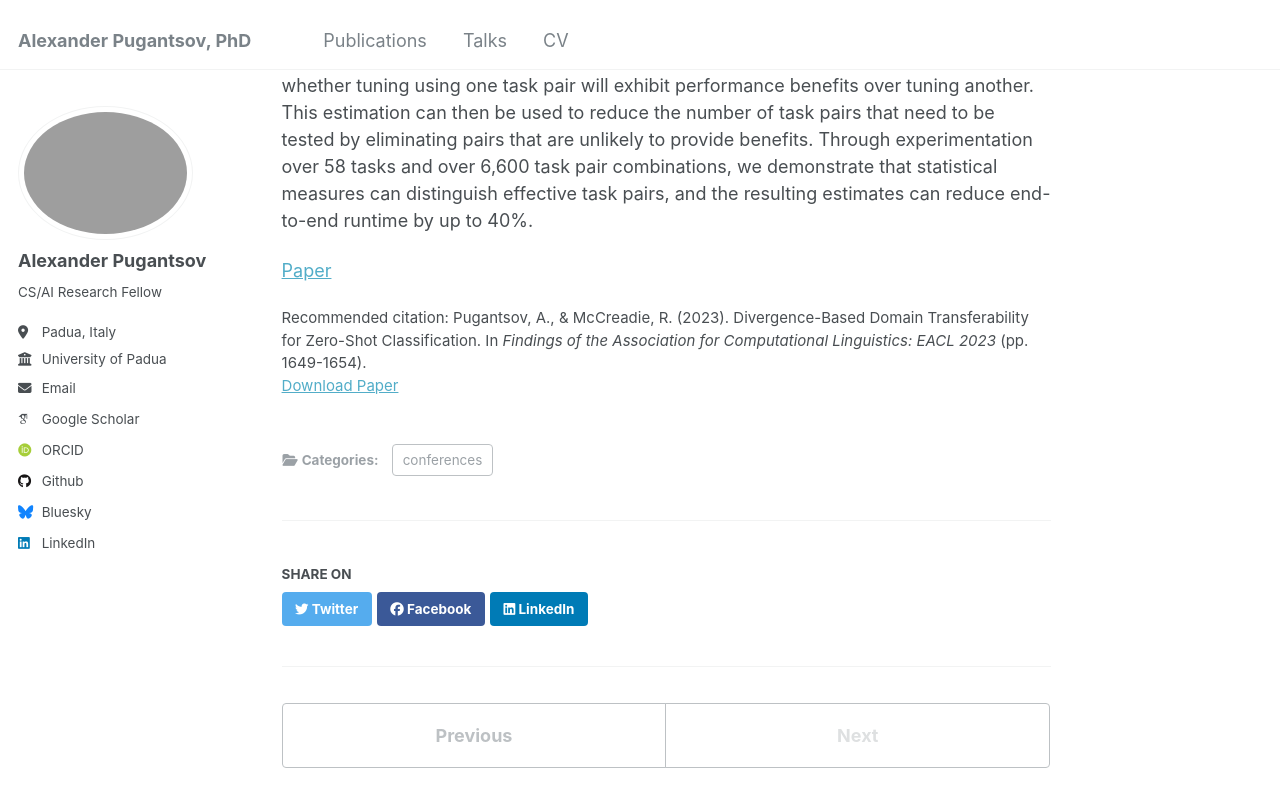
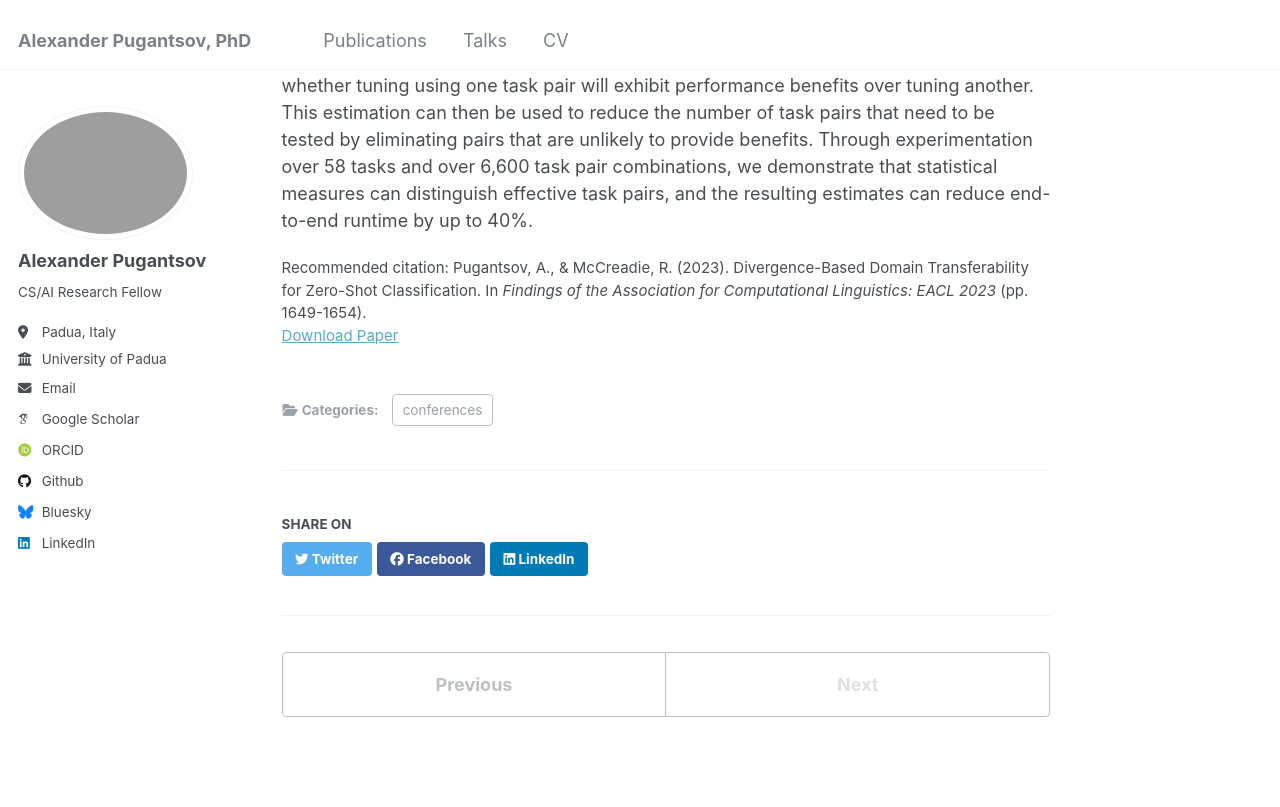
Before and after one commit to pugantsov/pugantsov.github.io, a Jekyll site: the page built from _publications/2023-09-23-divergence.md, in a window 1280 px wide and 900 px high, scrolled down 402 px. Shown: the top 807 px of the window. Built offline with Jekyll 4.4.1, drawn with Linux system fonts in a browser that asks for light colours; some web fonts are replaced.

Commit message:
Update 2023-09-23-divergence.md

```diff
--- a/_publications/2023-09-23-divergence.md
+++ b/_publications/2023-09-23-divergence.md
@@ -6,10 +6,8 @@
 excerpt: 'Fine-tuning on intermediate tasks can enhance pretrained language models, but identifying related tasks is challenging and resource-intensive. This paper uses statistical measures of domain divergence to predict which task pairs are likely to yield performance benefits. Our method reduces the number of task combinations to test, cutting runtime by up to 40% while maintaining effectiveness.'
 date: 2023-09-23
 venue: 'European Chapter of the Association for Computational Linguistics'
-paperurl: 'https://aclanthology.org/2023.findings-eacl.122.pdf'
+paperurl: 'https://aclanthology.org/2023.findings-eacl.122/'
 citation: 'Pugantsov, A., & McCreadie, R. (2023). Divergence-Based Domain Transferability for Zero-Shot Classification. In <i>Findings of the Association for Computational Linguistics: EACL 2023</i> (pp. 1649-1654).'
 ---
 
 Transferring learned patterns from pretrained neural language models has been shown to significantly improve effectiveness across a variety of language-based tasks, meanwhile further tuning on intermediate tasks has been demonstrated to provide additional performance benefits, provided the intermediate task is sufficiently related to the target task. However, how to identify related tasks is an open problem, and brute-force searching effective task combinations is prohibitively expensive. Hence, the question arises, are we able to improve the effectiveness and efficiency of tasks with no training examples through selective fine-tuning? In this paper, we explore statistical measures that approximate the divergence between domain representations as a means to estimate whether tuning using one task pair will exhibit performance benefits over tuning another. This estimation can then be used to reduce the number of task pairs that need to be tested by eliminating pairs that are unlikely to provide benefits. Through experimentation over 58 tasks and over 6,600 task pair combinations, we demonstrate that statistical measures can distinguish effective task pairs, and the resulting estimates can reduce end-to-end runtime by up to 40%.
-
-[Paper](https://aclanthology.org/2023.findings-eacl.122/)
```
